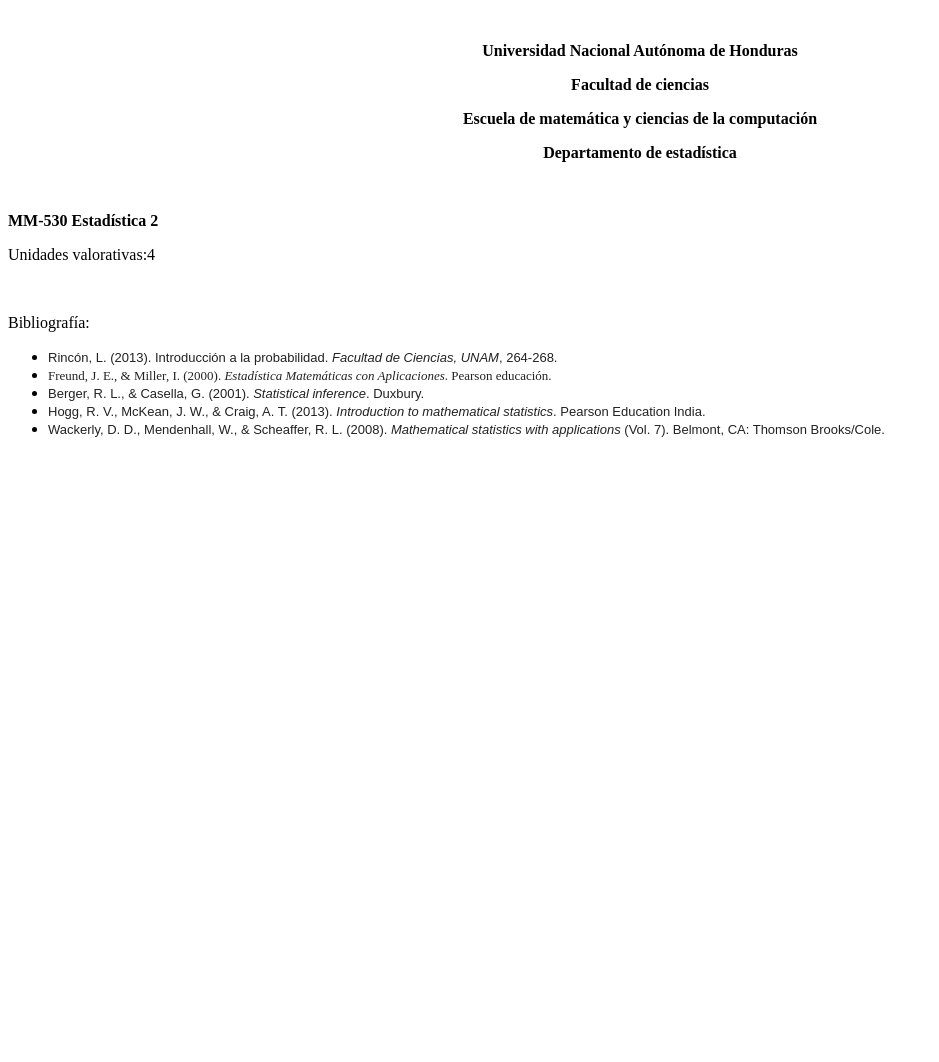
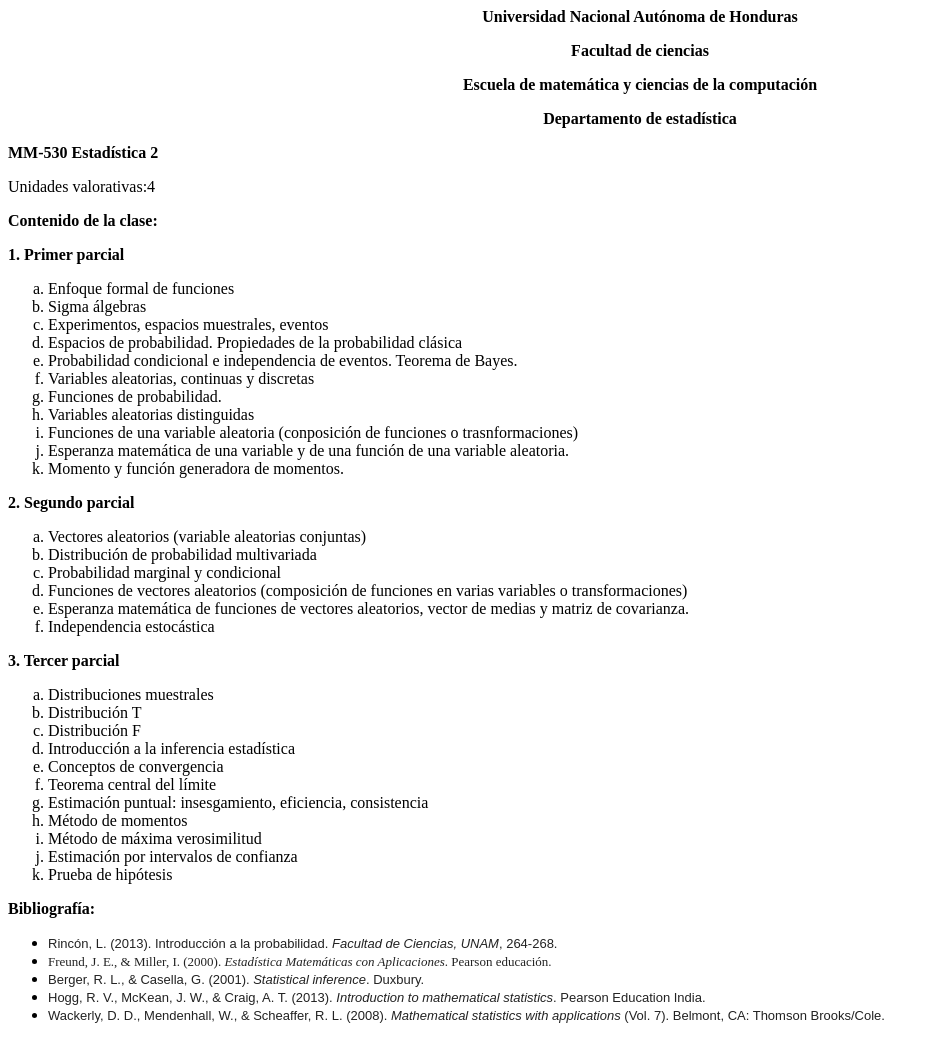
Before and after one commit to rcduarte01/rcduarte01.github.io, a plain HTML site: page index.html in a window 1280 px wide. Shown: the whole page, without its empty margins (0-939 px from the left). Before the commit the page ends 800 px from the top, so only its background shows below. Drawn offline with Linux system fonts and the light colour scheme.

Commit message:
Update index.html

```diff
--- a/index.html
+++ b/index.html
@@ -1,18 +1,53 @@
-<p style="text-align: center;"><br></p>
-<p style="text-align: center;"><strong>Universidad Nacional Autónoma de Honduras</strong></p>
+<p style="text-align: center;"><strong>Universidad Nacional Aut&oacute;noma de Honduras</strong></p>
 <p style="text-align: center;"><strong>Facultad de ciencias</strong></p>
 <p style="text-align: center;"><strong>Escuela de matem&aacute;tica y ciencias de la computaci&oacute;n</strong></p>
 <p style="text-align: center;"><strong>Departamento de estad&iacute;stica</strong></p>
-<p><br></p>
-<p><strong>MM-530 Estadística 2</strong></p>
+<p><strong>MM-530 Estad&iacute;stica 2</strong></p>
 <p>Unidades valorativas:4</p>
-<p><br></p>
-<p>Bibliograf&iacute;a:</p>
+<p><strong>Contenido de la clase:</strong></p>
+<p><strong>1. Primer parcial</strong></p>
+<ol style="list-style-type: lower-alpha;">
+<li>Enfoque formal de funciones</li>
+<li>Sigma &aacute;lgebras</li>
+<li>Experimentos, espacios muestrales, eventos</li>
+<li>Espacios de probabilidad. Propiedades de la probabilidad cl&aacute;sica</li>
+<li>Probabilidad condicional e independencia de eventos. Teorema de Bayes.</li>
+<li>Variables aleatorias, continuas y discretas</li>
+<li>Funciones de probabilidad.</li>
+<li>Variables aleatorias distinguidas</li>
+<li>Funciones de una variable aleatoria (conposici&oacute;n de funciones o trasnformaciones)</li>
+<li>Esperanza matem&aacute;tica de una variable y de una funci&oacute;n de una variable aleatoria.</li>
+<li>Momento y funci&oacute;n generadora de momentos.</li>
+</ol>
+<p><strong>2. Segundo parcial</strong></p>
+<ol style="list-style-type: lower-alpha;">
+<li>Vectores aleatorios (variable aleatorias conjuntas)</li>
+<li>Distribuci&oacute;n de probabilidad multivariada</li>
+<li>Probabilidad marginal y condicional</li>
+<li>Funciones de vectores aleatorios (composici&oacute;n de funciones en varias variables o transformaciones)</li>
+<li>Esperanza matem&aacute;tica de funciones de vectores aleatorios, vector de medias y matriz de covarianza.</li>
+<li>Independencia estoc&aacute;stica</li>
+</ol>
+<p><strong>3. Tercer parcial</strong></p>
+<ol style="list-style-type: lower-alpha;">
+<li>Distribuciones muestrales</li>
+<li>Distribuci&oacute;n T</li>
+<li>Distribuci&oacute;n F</li>
+<li>Introducci&oacute;n a la inferencia estad&iacute;stica</li>
+<li>Conceptos de convergencia</li>
+<li>Teorema central del l&iacute;mite</li>
+<li>Estimaci&oacute;n puntual: insesgamiento, eficiencia, consistencia</li>
+<li>M&eacute;todo de momentos</li>
+<li>M&eacute;todo de m&aacute;xima verosimilitud</li>
+<li>Estimaci&oacute;n por intervalos de confianza</li>
+<li>Prueba de hip&oacute;tesis</li>
+</ol>
+<p><strong>Bibliograf&iacute;a:</strong></p>
 <ul>
-    <li><span style="font-style: normal; font-variant-caps: normal; font-weight: 400; letter-spacing: normal; orphans: auto; text-indent: 0px; text-transform: none; white-space: normal; widows: auto; word-spacing: 0px; -webkit-text-stroke-width: 0px; text-decoration: none; caret-color: rgb(34, 34, 34); color: rgb(34, 34, 34); font-family: Arial, sans-serif; font-size: 13px; text-align: left; background-color: rgb(255, 255, 255); float: none; display: inline !important;">Rinc&oacute;n, L. (2013). Introducci&oacute;n a la probabilidad.<span class="Apple-converted-space">&nbsp;</span></span><i style="font-variant-caps: normal; font-weight: 400; letter-spacing: normal; orphans: auto; text-indent: 0px; text-transform: none; white-space: normal; widows: auto; word-spacing: 0px; -webkit-text-stroke-width: 0px; text-decoration: none; caret-color: rgb(34, 34, 34); color: rgb(34, 34, 34); font-family: Arial, sans-serif; font-size: 13px; text-align: left;">Facultad de Ciencias, UNAM</i><span style="font-style: normal; font-variant-caps: normal; font-weight: 400; letter-spacing: normal; orphans: auto; text-indent: 0px; text-transform: none; white-space: normal; widows: auto; word-spacing: 0px; -webkit-text-stroke-width: 0px; text-decoration: none; caret-color: rgb(34, 34, 34); color: rgb(34, 34, 34); font-family: Arial, sans-serif; font-size: 13px; text-align: left; background-color: rgb(255, 255, 255); float: none; display: inline !important;">, 264-268.</span></li>
-    <li><span style="text-align: left;color: rgb(34, 34, 34);background-color: rgb(255, 255, 255);font-size: 13px;">Freund, J. E., &amp; Miller, I. (2000).&nbsp;</span><i style="text-align: left;color: rgb(34, 34, 34);font-size: 13px;">Estad&iacute;stica Matem&aacute;ticas con Aplicaciones</i><span style="text-align: left;color: rgb(34, 34, 34);background-color: rgb(255, 255, 255);font-size: 13px;">. Pearson educaci&oacute;n.</span></li>
-    <li><span style="font-style: normal; font-variant-caps: normal; font-weight: 400; letter-spacing: normal; orphans: auto; text-indent: 0px; text-transform: none; white-space: normal; widows: auto; word-spacing: 0px; -webkit-text-stroke-width: 0px; text-decoration: none; caret-color: rgb(34, 34, 34); color: rgb(34, 34, 34); font-family: Arial, sans-serif; font-size: 13px; text-align: left; background-color: rgb(255, 255, 255); float: none; display: inline !important;"><span style="text-align: left;color: rgb(34, 34, 34);background-color: rgb(255, 255, 255);font-size: 13px;">Berger, R. L., &amp; Casella, G. (2001).&nbsp;</span><i style="text-align: left;color: rgb(34, 34, 34);font-size: 13px;">Statistical inference</i><span style="text-align: left;color: rgb(34, 34, 34);background-color: rgb(255, 255, 255);font-size: 13px;">. Duxbury.</span></span></li>
-    <li><span style="font-style: normal; font-variant-caps: normal; font-weight: 400; letter-spacing: normal; orphans: auto; text-indent: 0px; text-transform: none; white-space: normal; widows: auto; word-spacing: 0px; -webkit-text-stroke-width: 0px; text-decoration: none; caret-color: rgb(34, 34, 34); color: rgb(34, 34, 34); font-family: Arial, sans-serif; font-size: 13px; text-align: left; background-color: rgb(255, 255, 255); float: none; display: inline !important;"><span style="text-align: left;color: rgb(34, 34, 34);background-color: rgb(255, 255, 255);font-size: 13px;"><span style="text-align: left;color: rgb(34, 34, 34);background-color: rgb(255, 255, 255);font-size: 13px;">Hogg, R. V., McKean, J. W., &amp; Craig, A. T. (2013).&nbsp;</span><i style="text-align: left;color: rgb(34, 34, 34);font-size: 13px;">Introduction to mathematical statistics</i><span style="text-align: left;color: rgb(34, 34, 34);background-color: rgb(255, 255, 255);font-size: 13px;">. Pearson Education India.</span></span></span></li>
-    <li><span style="font-style: normal; font-variant-caps: normal; font-weight: 400; letter-spacing: normal; orphans: auto; text-indent: 0px; text-transform: none; white-space: normal; widows: auto; word-spacing: 0px; -webkit-text-stroke-width: 0px; text-decoration: none; caret-color: rgb(34, 34, 34); color: rgb(34, 34, 34); font-family: Arial, sans-serif; font-size: 13px; text-align: left; background-color: rgb(255, 255, 255); float: none; display: inline !important;"><span style="text-align: left;color: rgb(34, 34, 34);background-color: rgb(255, 255, 255);font-size: 13px;"><span style="text-align: left;color: rgb(34, 34, 34);background-color: rgb(255, 255, 255);font-size: 13px;">Wackerly, D. D., Mendenhall, W., &amp; Scheaffer, R. L. (2008).&nbsp;</span><i style="text-align: left;color: rgb(34, 34, 34);font-size: 13px;">Mathematical statistics with applications</i><span style="text-align: left;color: rgb(34, 34, 34);background-color: rgb(255, 255, 255);font-size: 13px;">&nbsp;(Vol. 7). Belmont, CA: Thomson Brooks/Cole.</span></span></span></li>
+<li><span style="font-style: normal; font-variant-caps: normal; font-weight: 400; letter-spacing: normal; orphans: auto; text-indent: 0px; text-transform: none; white-space: normal; widows: auto; word-spacing: 0px; -webkit-text-stroke-width: 0px; text-decoration: none; caret-color: #222222; color: #222222; font-family: Arial, sans-serif; font-size: 13px; text-align: left; background-color: #ffffff; float: none; display: inline !important;">Rinc&oacute;n, L. (2013). Introducci&oacute;n a la probabilidad.<span class="Apple-converted-space">&nbsp;</span></span><em style="font-variant-caps: normal; font-weight: 400; letter-spacing: normal; orphans: auto; text-indent: 0px; text-transform: none; white-space: normal; widows: auto; word-spacing: 0px; -webkit-text-stroke-width: 0px; text-decoration: none; caret-color: #222222; color: #222222; font-family: Arial, sans-serif; font-size: 13px; text-align: left;">Facultad de Ciencias, UNAM</em><span style="font-style: normal; font-variant-caps: normal; font-weight: 400; letter-spacing: normal; orphans: auto; text-indent: 0px; text-transform: none; white-space: normal; widows: auto; word-spacing: 0px; -webkit-text-stroke-width: 0px; text-decoration: none; caret-color: #222222; color: #222222; font-family: Arial, sans-serif; font-size: 13px; text-align: left; background-color: #ffffff; float: none; display: inline !important;">, 264-268.</span></li>
+<li><span style="text-align: left; color: #222222; background-color: #ffffff; font-size: 13px;">Freund, J. E., &amp; Miller, I. (2000).&nbsp;</span><em style="text-align: left; color: #222222; font-size: 13px;">Estad&iacute;stica Matem&aacute;ticas con Aplicaciones</em><span style="text-align: left; color: #222222; background-color: #ffffff; font-size: 13px;">. Pearson educaci&oacute;n.</span></li>
+<li><span style="font-style: normal; font-variant-caps: normal; font-weight: 400; letter-spacing: normal; orphans: auto; text-indent: 0px; text-transform: none; white-space: normal; widows: auto; word-spacing: 0px; -webkit-text-stroke-width: 0px; text-decoration: none; caret-color: #222222; color: #222222; font-family: Arial, sans-serif; font-size: 13px; text-align: left; background-color: #ffffff; float: none; display: inline !important;"><span style="text-align: left; color: #222222; background-color: #ffffff; font-size: 13px;">Berger, R. L., &amp; Casella, G. (2001).&nbsp;</span><em style="text-align: left; color: #222222; font-size: 13px;">Statistical inference</em><span style="text-align: left; color: #222222; background-color: #ffffff; font-size: 13px;">. Duxbury.</span></span></li>
+<li><span style="font-style: normal; font-variant-caps: normal; font-weight: 400; letter-spacing: normal; orphans: auto; text-indent: 0px; text-transform: none; white-space: normal; widows: auto; word-spacing: 0px; -webkit-text-stroke-width: 0px; text-decoration: none; caret-color: #222222; color: #222222; font-family: Arial, sans-serif; font-size: 13px; text-align: left; background-color: #ffffff; float: none; display: inline !important;"><span style="text-align: left; color: #222222; background-color: #ffffff; font-size: 13px;"><span style="text-align: left; color: #222222; background-color: #ffffff; font-size: 13px;">Hogg, R. V., McKean, J. W., &amp; Craig, A. T. (2013).&nbsp;</span><em style="text-align: left; color: #222222; font-size: 13px;">Introduction to mathematical statistics</em><span style="text-align: left; color: #222222; background-color: #ffffff; font-size: 13px;">. Pearson Education India.</span></span></span></li>
+<li><span style="font-style: normal; font-variant-caps: normal; font-weight: 400; letter-spacing: normal; orphans: auto; text-indent: 0px; text-transform: none; white-space: normal; widows: auto; word-spacing: 0px; -webkit-text-stroke-width: 0px; text-decoration: none; caret-color: #222222; color: #222222; font-family: Arial, sans-serif; font-size: 13px; text-align: left; background-color: #ffffff; float: none; display: inline !important;"><span style="text-align: left; color: #222222; background-color: #ffffff; font-size: 13px;"><span style="text-align: left; color: #222222; background-color: #ffffff; font-size: 13px;">Wackerly, D. D., Mendenhall, W., &amp; Scheaffer, R. L. (2008).&nbsp;</span><em style="text-align: left; color: #222222; font-size: 13px;">Mathematical statistics with applications</em><span style="text-align: left; color: #222222; background-color: #ffffff; font-size: 13px;">&nbsp;(Vol. 7). Belmont, CA: Thomson Brooks/Cole.</span></span></span></li>
 </ul>
-<p><br></p>
+<p>&nbsp;</p>
```
